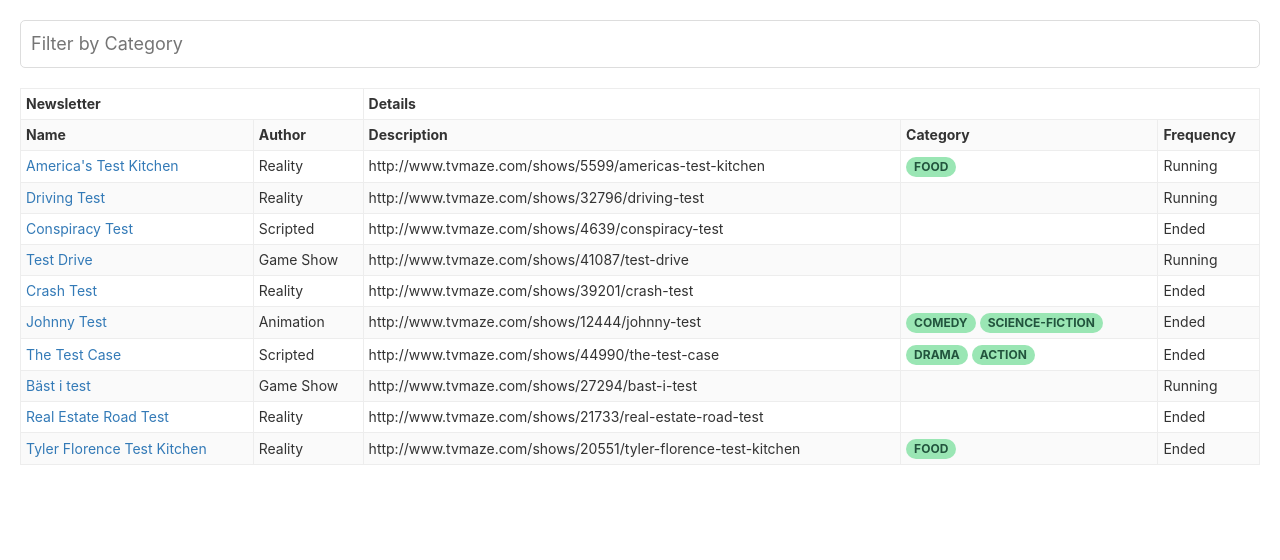
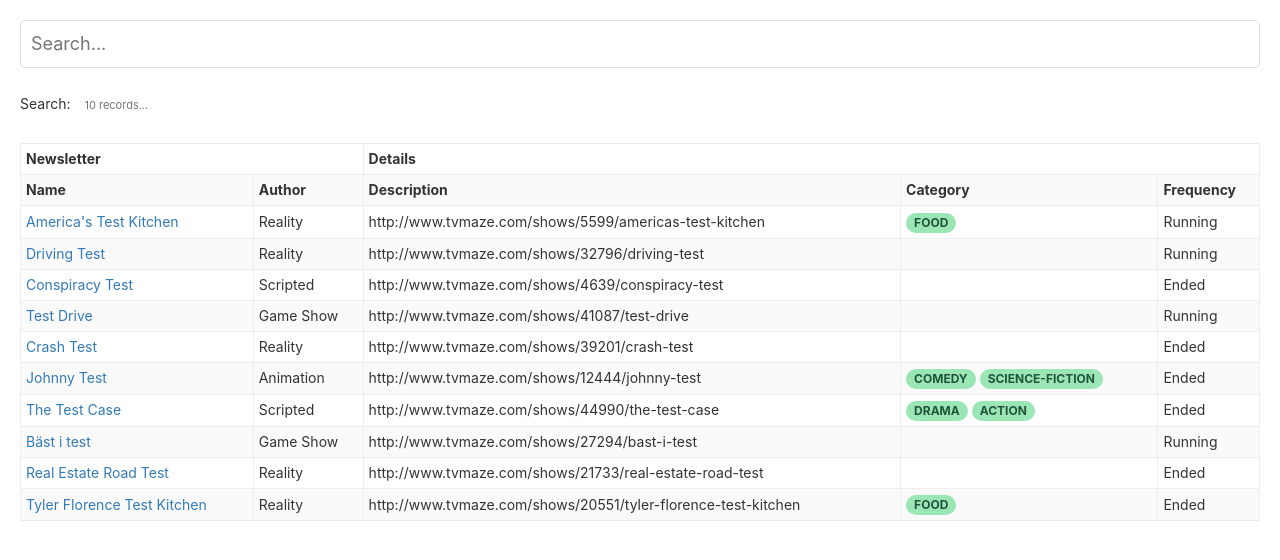
Before and after one commit to TimFinnigan/newsletters-best, a React (Create React App) app: page / in a window 1280 px wide. Shown: the top 560 px of the page. Built offline with nearby package versions, Linux system fonts and the light colour scheme.

Commit message:
add global filter

```diff
--- a/src/Table.js
+++ b/src/Table.js
@@ -1,5 +1,30 @@
 import React, { useState } from "react";
-import { useTable, useFilters, useSortBy } from "react-table";
+import { useTable, useFilters, useGlobalFilter, useSortBy } from "react-table";
+
+function GlobalFilter({
+  preGlobalFilteredRows,
+  globalFilter,
+  setGlobalFilter
+}) {
+  const count = preGlobalFilteredRows.length;
+
+  return (
+    <span>
+      Search:{" "}
+      <input
+        value={globalFilter || ""}
+        onChange={e => {
+          setGlobalFilter(e.target.value || undefined); // Set undefined to remove the filter entirely
+        }}
+        placeholder={`${count} records...`}
+        style={{
+          fontSize: "1.1rem",
+          border: "0"
+        }}
+      />
+    </span>
+  );
+}
 
 export default function Table({ columns, data }) {
   const [filterInput, setFilterInput] = useState("");
@@ -10,13 +35,17 @@ export default function Table({ columns, data }) {
     headerGroups,
     rows,
     prepareRow,
-    setFilter
+    setFilter,
+    state,
+    preGlobalFilteredRows,
+    setGlobalFilter
   } = useTable(
     {
       columns,
       data
     },
     useFilters,
+    useGlobalFilter,
     useSortBy
   );
 
@@ -32,7 +61,13 @@ export default function Table({ columns, data }) {
       <input
         value={filterInput}
         onChange={handleFilterChange}
-        placeholder={"Filter by Category"}
+        placeholder={"Search..."}
+      />
+      <GlobalFilter
+        preGlobalFilteredRows={preGlobalFilteredRows}
+        globalFilter={state.globalFilter}
+        setGlobalFilter={setGlobalFilter}
+        onChange={setGlobalFilter}
       />
       <table {...getTableProps()}>
         <thead>
```
